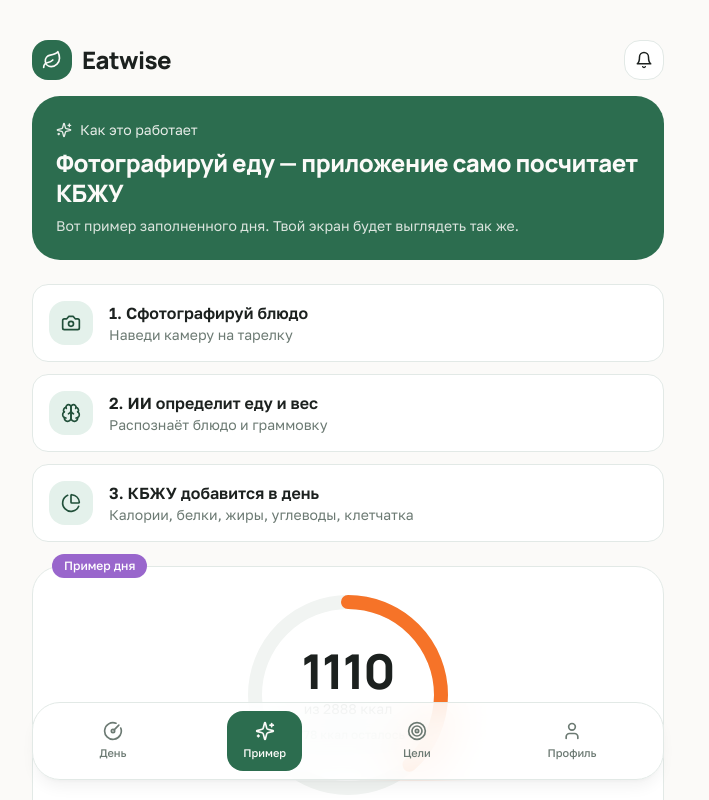
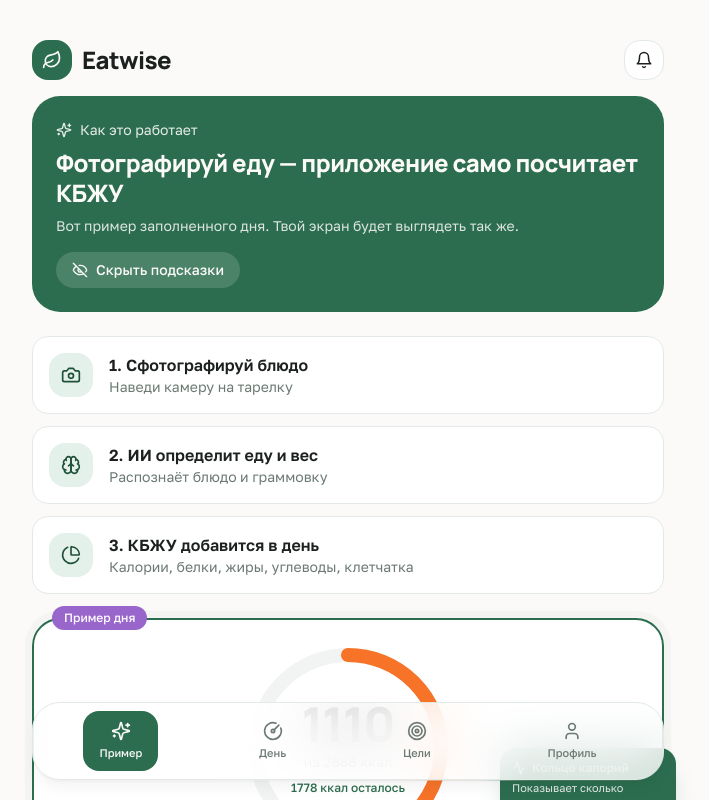
Before and after one commit to pr-poehali-dev/skill-exploration-project-8, a React (Vite) app: page / in a window 1280 px wide. Both pictures are taken after a click on the button "Пример". Shown: the top 800 px of the page, without its empty margins (292-1001 px from the left). Built offline with nearby package versions, Linux system fonts and the light colour scheme.

Commit message:
feat: добавить боковую вкладку примеров с анимациями

```diff
--- a/src/index.css
+++ b/src/index.css
@@ -165,4 +165,49 @@
   .ring-track {
     transition: stroke-dashoffset 1s cubic-bezier(0.4, 0, 0.2, 1);
   }
+
+  /* Анимация появления пометок-подсказок */
+  .hint-pop {
+    animation: hintPop 0.5s cubic-bezier(0.34, 1.56, 0.64, 1) forwards;
+    opacity: 0;
+    transform: scale(0.8);
+  }
+  @keyframes hintPop {
+    from {
+      opacity: 0;
+      transform: scale(0.8) translateY(8px);
+    }
+    to {
+      opacity: 1;
+      transform: scale(1) translateY(0);
+    }
+  }
+
+  /* Пульсирующая обводка выделенного блока */
+  .hint-glow {
+    animation: hintGlow 2s ease-in-out infinite;
+  }
+  @keyframes hintGlow {
+    0%,
+    100% {
+      box-shadow: 0 0 0 0 hsl(var(--primary) / 0.4);
+    }
+    50% {
+      box-shadow: 0 0 0 8px hsl(var(--primary) / 0);
+    }
+  }
+
+  /* Маленький прыгающий указатель */
+  .hint-bounce {
+    animation: hintBounce 1.4s ease-in-out infinite;
+  }
+  @keyframes hintBounce {
+    0%,
+    100% {
+      transform: translateY(0);
+    }
+    50% {
+      transform: translateY(-5px);
+    }
+  }
 }
--- a/src/lib/i18n.tsx
+++ b/src/lib/i18n.tsx
@@ -19,6 +19,11 @@ const translations: Record<Lang, Dict> = {
     step2: '2. ИИ определит еду и вес', step2s: 'Распознаёт блюдо и граммовку',
     step3: '3. КБЖУ добавится в день', step3s: 'Калории, белки, жиры, углеводы, клетчатка',
     exampleDay: 'Пример дня', startDay: 'Начать вести свой день',
+    hintRing: 'Кольцо калорий', hintRingS: 'Показывает сколько съедено и сколько осталось до нормы',
+    hintMacros: 'Шкалы КБЖУ', hintMacrosS: 'Белки, жиры, углеводы и клетчатка за день',
+    hintPhoto: 'Кнопка съёмки', hintPhotoS: 'Нажми и сфотографируй блюдо — остальное сделает ИИ',
+    hintMeals: 'Список приёмов пищи', hintMealsS: 'Каждое блюдо с граммовкой и калориями',
+    showHints: 'Показать подсказки', hideHints: 'Скрыть подсказки',
     goals: 'Цели', goalsSub: 'Введите данные — нормы пересчитаются автоматически',
     weightData: 'Данные по весу', startWeight: 'Начальный', targetWeight: 'Целевой', currentWeight: 'Текущий', kg: 'кг',
     weightProgress: 'Прогресс похудения', lost: 'Сброшено', remaining: 'Осталось', done: 'Выполнено',
@@ -50,6 +55,11 @@ const translations: Record<Lang, Dict> = {
     step2: '2. AI detects food and weight', step2s: 'Recognizes the dish and grams',
     step3: '3. Macros added to the day', step3s: 'Calories, protein, fat, carbs, fiber',
     exampleDay: 'Example day', startDay: 'Start tracking your day',
+    hintRing: 'Calorie ring', hintRingS: 'Shows how much you ate and how much is left',
+    hintMacros: 'Macro bars', hintMacrosS: 'Protein, fat, carbs and fiber for the day',
+    hintPhoto: 'Photo button', hintPhotoS: 'Tap and snap your dish — AI does the rest',
+    hintMeals: 'Meals list', hintMealsS: 'Each dish with grams and calories',
+    showHints: 'Show hints', hideHints: 'Hide hints',
     goals: 'Goals', goalsSub: 'Enter data — norms recalculate automatically',
     weightData: 'Weight data', startWeight: 'Start', targetWeight: 'Target', currentWeight: 'Current', kg: 'kg',
     weightProgress: 'Weight loss progress', lost: 'Lost', remaining: 'Remaining', done: 'Done',
--- a/src/pages/Index.tsx
+++ b/src/pages/Index.tsx
@@ -172,8 +172,8 @@ const Index = () => {
         <div className="max-w-2xl mx-auto px-5 pb-5">
           <div className="bg-card/80 backdrop-blur-xl border border-border rounded-[1.75rem] shadow-lg shadow-black/5 flex items-center justify-around p-2">
             {[
+              { id: 'example', icon: 'Sparkles', label: t('tab_example') },
               { id: 'day', icon: 'CircleGauge', label: t('tab_day') },
-              { id: 'example', icon: 'Sparkles', label: t('tab_example') },
               { id: 'goals', icon: 'Target', label: t('tab_goals') },
               { id: 'profile', icon: 'User', label: t('tab_profile') },
             ].map((item) => (
@@ -294,6 +294,27 @@ const DayView = ({
   );
 };
 
+const HintBubble = ({
+  title, sub, icon, delay = 0, side = 'right',
+}: {
+  title: string; sub: string; icon: string; delay?: number; side?: 'left' | 'right';
+}) => (
+  <div
+    className={`hint-pop absolute z-20 top-1/2 -translate-y-1/2 w-44 ${
+      side === 'right' ? 'right-2 sm:-right-3' : 'left-2 sm:-left-3'
+    }`}
+    style={{ animationDelay: `${delay}ms` }}
+  >
+    <div className="bg-primary text-primary-foreground rounded-2xl p-3 shadow-xl shadow-primary/20">
+      <div className="flex items-center gap-1.5 mb-1">
+        <Icon name={icon} size={14} className="hint-bounce" />
+        <span className="text-xs font-bold">{title}</span>
+      </div>
+      <p className="text-[11px] leading-snug opacity-90">{sub}</p>
+    </div>
+  </div>
+);
+
 const ExampleView = ({
   goals,
   onStart,
@@ -302,7 +323,9 @@ const ExampleView = ({
   onStart: () => void;
 }) => {
   const { t } = useTranslation();
+  const [hints, setHints] = useState(true);
   const eaten = sumMeals(EXAMPLE_MEALS);
+  const glow = hints ? 'hint-glow border-primary' : 'border-border';
   return (
     <div className="space-y-6 animate-fade-in">
       <div className="rounded-[1.75rem] bg-primary text-primary-foreground p-6">
@@ -316,6 +339,13 @@ const ExampleView = ({
         <p className="text-sm opacity-85 mt-2">
           {t('exampleSub')}
         </p>
+        <button
+          onClick={() => setHints((v) => !v)}
+          className="mt-4 inline-flex items-center gap-2 bg-primary-foreground/15 hover:bg-primary-foreground/25 transition-colors rounded-full px-4 py-2 text-sm font-medium"
+        >
+          <Icon name={hints ? 'EyeOff' : 'Eye'} size={16} />
+          {hints ? t('hideHints') : t('showHints')}
+        </button>
       </div>
 
       <div className="space-y-3">
@@ -336,13 +366,22 @@ const ExampleView = ({
         ))}
       </div>
 
+      {/* Кольцо калорий с пометкой */}
       <div className="relative">
-        <span className="absolute -top-3 left-5 z-10 bg-macroFiber text-white text-xs font-medium px-3 py-1 rounded-full">
+        <span className="absolute -top-3 left-5 z-20 bg-macroFiber text-white text-xs font-medium px-3 py-1 rounded-full">
           {t('exampleDay')}
         </span>
-        <section className="bg-card border border-border rounded-[1.75rem] p-7 flex flex-col items-center">
+        {hints && <HintBubble icon="Activity" title={t('hintRing')} sub={t('hintRingS')} delay={100} side="right" />}
+        <section className={`bg-card border-2 rounded-[1.75rem] p-7 flex flex-col items-center transition-all ${glow}`}>
           <ProgressRing value={eaten.cal} max={goals.cal} color="hsl(var(--cal))" label={t('calories')} unit={t('kcal')} ofText={t('of')} leftText={t('left')} />
-          <div className="w-full grid grid-cols-2 gap-x-8 gap-y-5 mt-8">
+        </section>
+      </div>
+
+      {/* Шкалы КБЖУ с пометкой */}
+      <div className="relative">
+        {hints && <HintBubble icon="BarChart3" title={t('hintMacros')} sub={t('hintMacrosS')} delay={250} side="left" />}
+        <section className={`bg-card border-2 rounded-[1.75rem] p-7 transition-all ${glow}`}>
+          <div className="w-full grid grid-cols-2 gap-x-8 gap-y-5">
             <MacroBar label={t('protein')} value={eaten.protein} max={goals.protein} color="hsl(var(--protein))" unit={t('g')} />
             <MacroBar label={t('fat')} value={eaten.fat} max={goals.fat} color="hsl(var(--fat))" unit={t('g')} />
             <MacroBar label={t('carbs')} value={eaten.carb} max={goals.carb} color="hsl(var(--carb))" unit={t('g')} />
@@ -351,10 +390,27 @@ const ExampleView = ({
         </section>
       </div>
 
-      <section className="space-y-3">
+      {/* Кнопка съёмки с пометкой */}
+      <div className="relative">
+        {hints && <HintBubble icon="Hand" title={t('hintPhoto')} sub={t('hintPhotoS')} delay={400} side="right" />}
+        <button className={`w-full rounded-[1.75rem] bg-primary text-primary-foreground p-6 flex items-center gap-4 border-2 transition-all ${hints ? 'hint-glow border-primary-foreground/20' : 'border-transparent'}`}>
+          <div className="w-14 h-14 rounded-2xl bg-primary-foreground/15 flex items-center justify-center shrink-0">
+            <Icon name="Camera" size={26} />
+          </div>
+          <div className="text-left">
+            <p className="font-display text-lg font-bold">{t('photoTitle')}</p>
+            <p className="text-sm opacity-80">{t('photoSub')}</p>
+          </div>
+        </button>
+      </div>
+
+      {/* Список приёмов пищи с пометкой */}
+      <div className="relative">
+        {hints && <HintBubble icon="ListChecks" title={t('hintMeals')} sub={t('hintMealsS')} delay={550} side="left" />}
+        <section className={`bg-card border-2 rounded-[1.75rem] p-4 space-y-3 transition-all ${glow}`}>
           <h2 className="font-display text-lg font-bold px-1">{t('mealsExample')}</h2>
           {EXAMPLE_MEALS.map((m, i) => (
-          <div key={i} className="bg-card border border-border rounded-[1.5rem] p-3 flex items-center gap-4">
+            <div key={i} className="bg-background border border-border rounded-[1.5rem] p-3 flex items-center gap-4">
               <img src={m.img} alt={m.name} className="w-16 h-16 rounded-2xl object-cover" />
               <div className="flex-1 min-w-0">
                 <div className="flex items-center gap-2">
@@ -375,6 +431,7 @@ const ExampleView = ({
             </div>
           ))}
         </section>
+      </div>
 
       <Button onClick={onStart} className="w-full h-14 rounded-2xl text-base font-semibold">
         <Icon name="Rocket" size={18} className="mr-2" />
```
Lines whose indentation alone changed are shown as unchanged.
